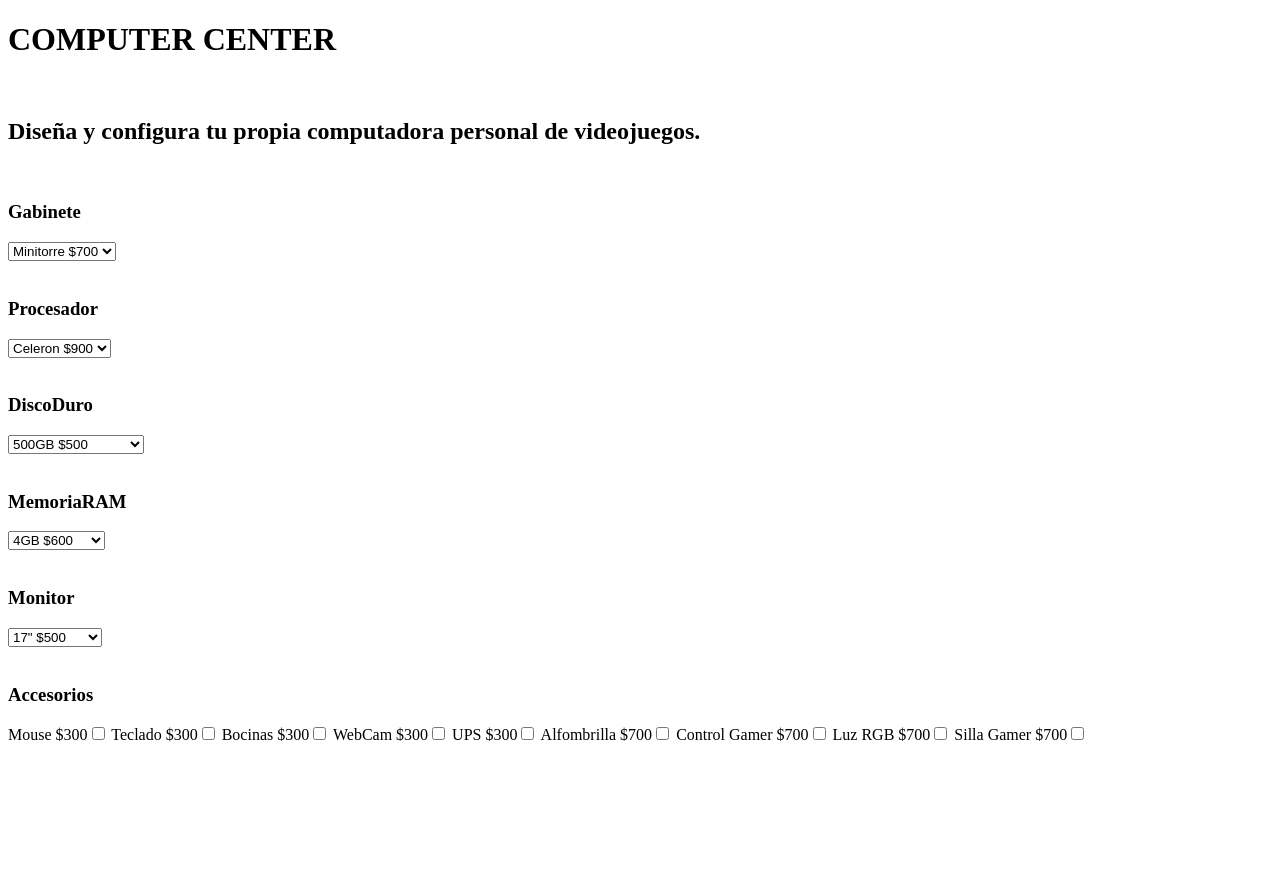
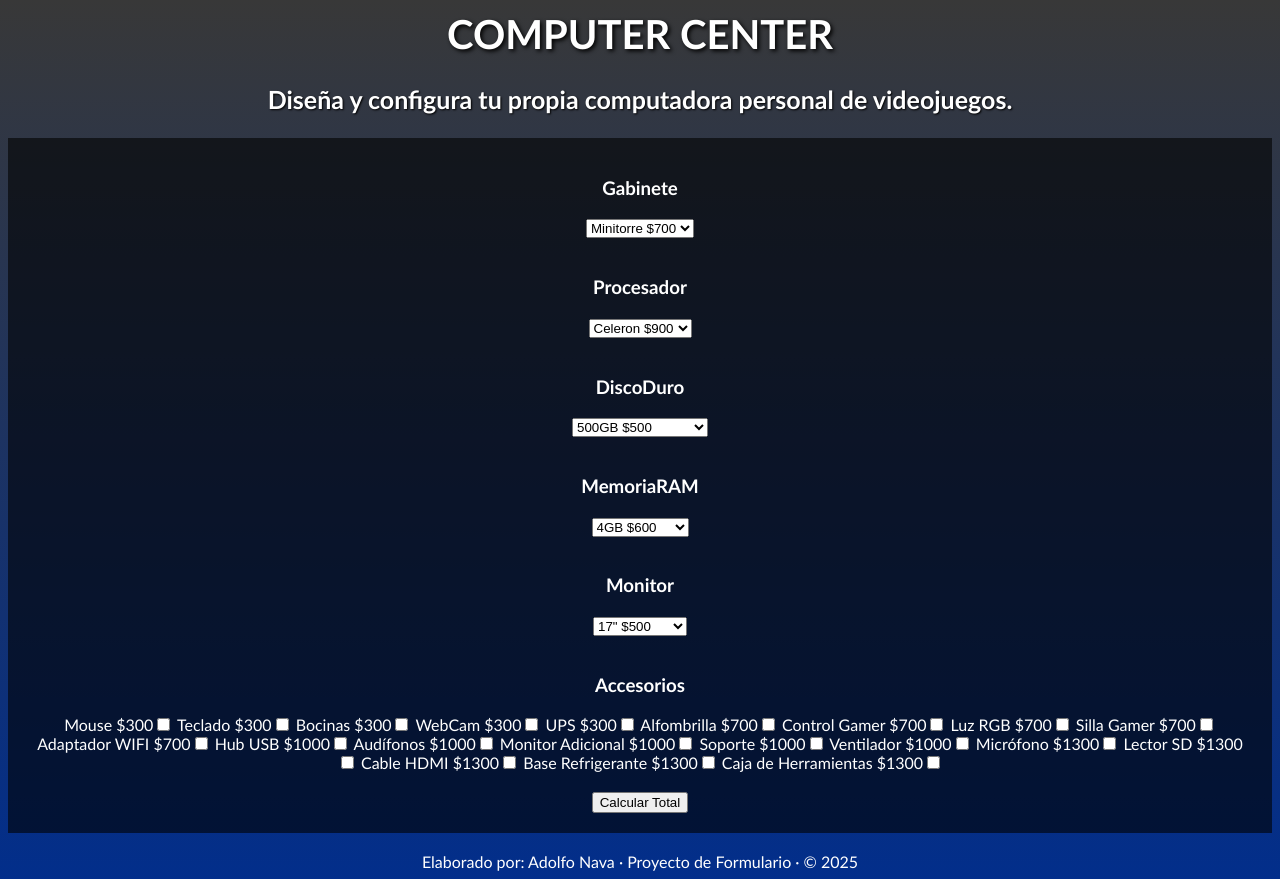
Before and after one commit to Nava0402/ComputerCenter, a plain HTML site: page index.html in a window 1280 px wide. Before the commit the page ends 800 px from the top, so only its background shows below. Drawn offline with Linux system fonts and the light colour scheme.

Commit message:
avance 4

```diff
--- a/index.html
+++ b/index.html
@@ -90,9 +90,27 @@
             <label for="controlgamer">Control Gamer $700<input type="checkbox" id="controlgamer"></label>
             <label for="luzrgb">Luz RGB $700<input type="checkbox" id="luzrgb"></label>
             <label for="sillagamer">Silla Gamer $700<input type="checkbox" id="sillagamer"></label>
+            <label for="adaptadorwifi">Adaptador WIFI $700<input type="checkbox" id="adaptadorwifi"></label>
+            <label for="hubusb">Hub USB $1000<input type="checkbox" id="hubusb"></label>
+            <label for="audifonos">Audífonos $1000<input type="checkbox" id="audifonos"></label>
+            <label for="monitoradicional">Monitor Adicional $1000<input type="checkbox" id="monitoradicional"></label>
+            <label for="soporte">Soporte $1000<input type="checkbox" id="soporte"></label>
+            <label for="ventilador">Ventilador $1000<input type="checkbox" id="ventilador"></label>
+            <label for="microfono">Micrófono $1300<input type="checkbox" id="microfono"></label>
+            <label for="lectorsd">Lector SD $1300<input type="checkbox" id="lectorsd"></label>
+            <label for="cablehdmi">Cable HDMI $1300<input type="checkbox" id="cablehdmi"></label>
+            <label for="base">Base Refrigerante $1300<input type="checkbox" id="base"></label>
+            <label for="caja">Caja de Herramientas $1300<input type="checkbox" id="caja"></label>
         </section>
+
+        <br>
+
+        <button type="button" id="btnenviar" onclick="Calcular()">Calcular Total</button>
     </form>
 
+        <br>
+
+    <footer>Elaborado por: Adolfo Nava · Proyecto de Formulario · © 2025</footer>
 
     <script src="script.js"></script>
 </body>
--- a/style.css
+++ b/style.css
@@ -0,0 +1,30 @@
+*{
+    box-sizing: border-box;
+}
+
+body{
+    font-family:'Gill Sans', 'Gill Sans MT', Calibri, 'Trebuchet MS', sans-serif;
+    background:linear-gradient(#383838, #022E8B);
+    color: white;
+    text-align: center;
+}
+
+h1{
+    font-size: 40px;
+    margin-top: 10px;
+    margin-bottom: 2px;
+    text-shadow: 2px 2px 4px #000000;
+}
+
+h2{
+    font-size: 25px;
+    margin-top: 5px;
+    margin-bottom: 5px;
+    text-shadow: 1px 1px 2px #000000;
+}
+
+form{
+    background-color: rgba(0, 0, 0, 0.6);
+    padding: 20px;
+
+}
```
